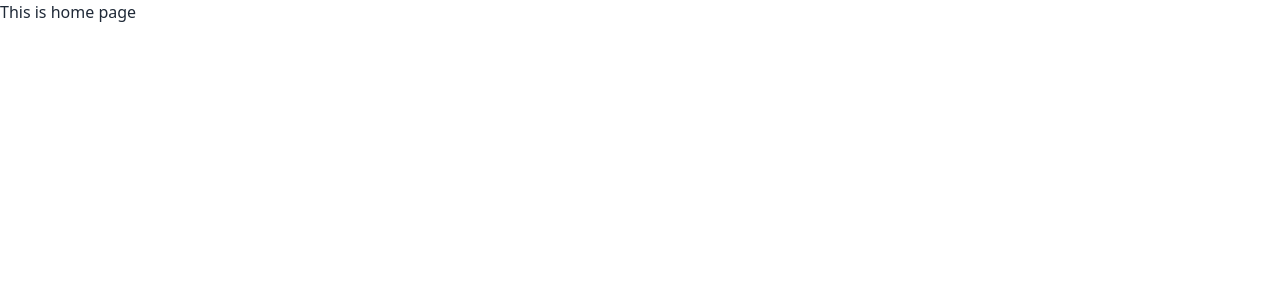
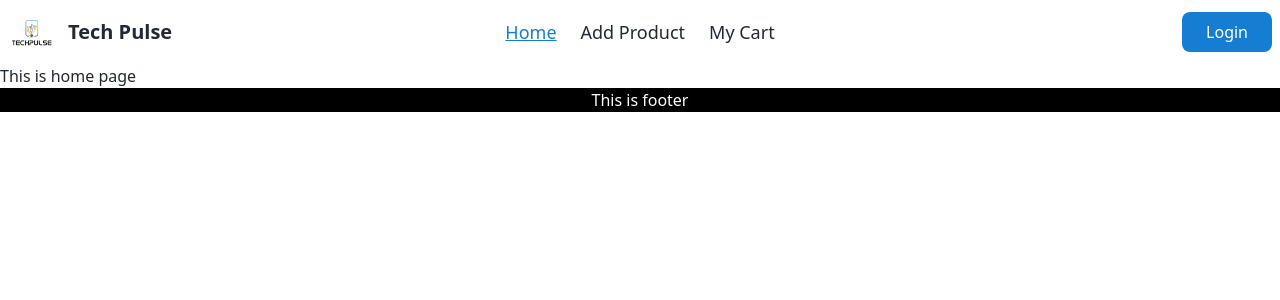
Before and after one commit to aamamun24/tech-pulse-client, a React (Vite) app: page / in a window 1280 px wide. Shown: the top 300 px of the page. Built offline with nearby package versions, Linux system fonts and the light colour scheme.

Commit message:
navbar section has been completed

```diff
--- a/src/layouts/Root.jsx
+++ b/src/layouts/Root.jsx
@@ -1,9 +1,13 @@
 import { Outlet } from "react-router-dom";
+import Navbar from "../pages/Shared/Navbar/Navbar";
+import Footer from "../pages/Shared/Footer/Footer";
 
 const Root = () => {
     return (
         <div>
+            <Navbar></Navbar>
             <Outlet></Outlet>
+            <Footer></Footer>
         </div>
     );
 };
--- /dev/null
+++ b/src/pages/Shared/Footer/Footer.jsx
@@ -0,0 +1,9 @@
+const Footer = () => {
+    return (
+        <div>
+            <h2 className="bg-black text-center text-white">This is footer</h2>
+        </div>
+    );
+};
+
+export default Footer;
--- /dev/null
+++ b/src/pages/Shared/Navbar/Navbar.jsx
@@ -0,0 +1,68 @@
+import { Link, NavLink } from "react-router-dom";
+import logo from '/tech-pulse.png'
+
+const Navbar = () => {
+
+    const navLinks = <>
+        <li>
+            <NavLink
+                to="/"
+                className={({ isActive, isPending }) =>
+                    isPending ? "pending" : isActive ? "text-[#157ED2] underline" : ""
+                }
+            >
+                Home
+            </NavLink>
+        </li>
+        <li>
+            <NavLink
+                to="/add-product"
+                className={({ isActive, isPending }) =>
+                    isPending ? "pending" : isActive ? "text-[#157ED2] underline" : ""
+                }
+            >
+                Add Product
+            </NavLink>
+        </li>
+        <li>
+            <NavLink
+                to="/my-cart"
+                className={({ isActive, isPending }) =>
+                    isPending ? "pending" : isActive ? "text-[#157ED2] underline" : ""
+                }
+            >
+                My Cart
+            </NavLink>
+        </li>
+    </>
+
+    return (
+        <div className="navbar bg-base-100">
+            <div className="navbar-start">
+                <div className="dropdown">
+                    <label tabIndex={0} className="btn btn-ghost lg:hidden">
+                        <svg xmlns="http://www.w3.org/2000/svg" fill="none" viewBox="0 0 24 24" className="inline-block w-5 h-5 stroke-current"><path strokeLinecap="round" strokeLinejoin="round" strokeWidth="2" d="M4 6h16M4 12h16M4 18h16"></path></svg>
+                    </label>
+                    <ul tabIndex={0} className="dropdown-content mt-3 z-[1] p-4 shadow bg-base-100 rounded-box w-52">
+                        {navLinks}
+                    </ul>
+                </div>
+                <Link to="/">
+                    <div className="flex items-center gap-3">
+                        <img className="w-12" src={logo} alt="" />
+                        <h2 className="text-xl font-bold">Tech Pulse</h2>
+                    </div></Link>
+            </div>
+            <div className="navbar-center hidden lg:flex">
+                <ul className="flex gap-6 text-lg font-medium">
+                    {navLinks}
+                </ul>
+            </div>
+            <div className="navbar-end">
+                <Link to='/login' className="bg-[#157ED2] py-2 px-6 rounded-lg text-white font-medium">Login</Link>
+            </div>
+        </div>
+    );
+};
+
+export default Navbar;
```
